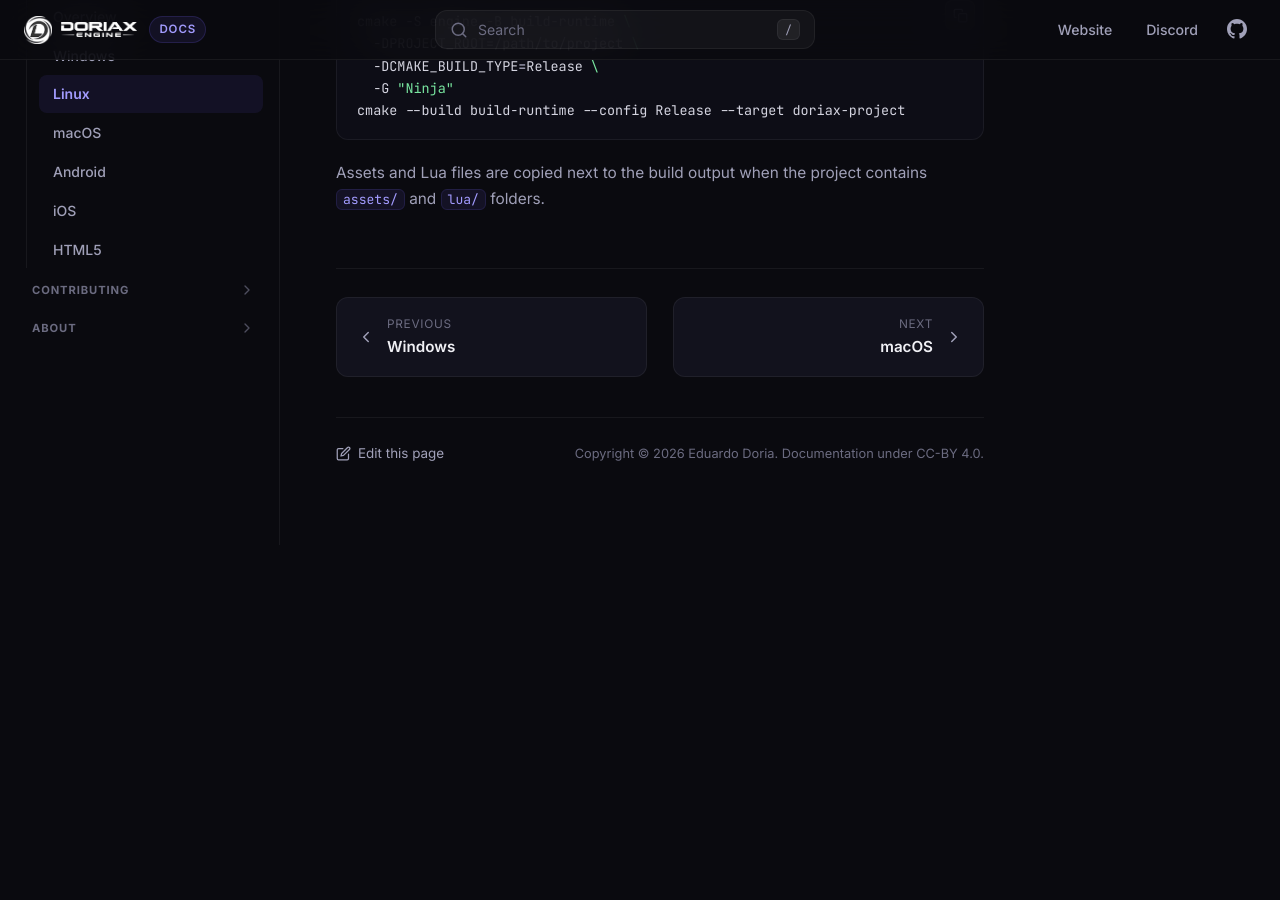
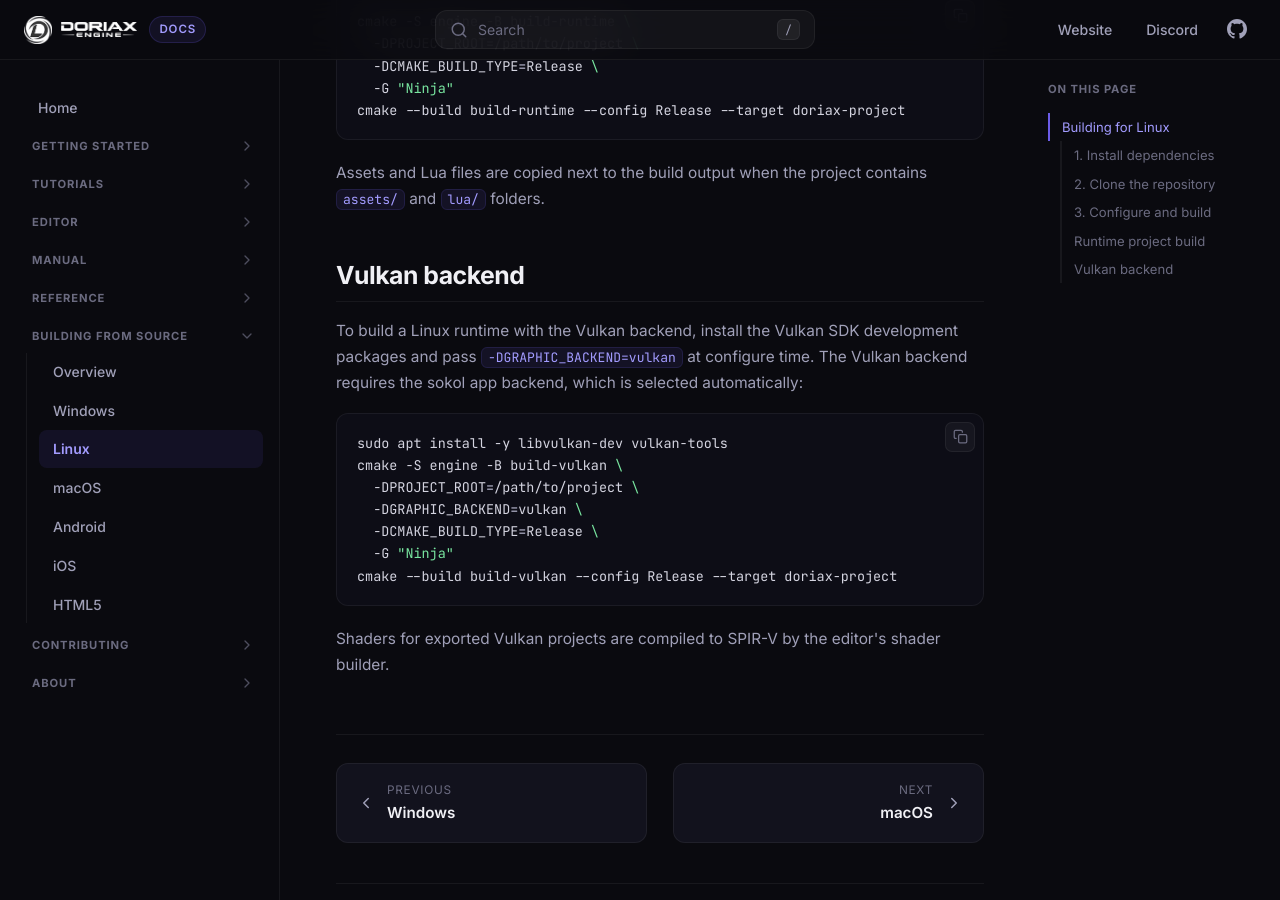
Before and after one commit to doriaxengine/doriax-docs, an MkDocs documentation site: the page built from docs/building/linux.md, in a window 1280 px wide and 900 px high, scrolled down 1572 px. Built offline with MkDocs 1.6.1, drawn with Linux system fonts in a browser that asks for light colours; before the commit the page ends 2117 px from its top, so only the background shows below that.

Commit message:
Added Vulkan support

````diff
--- a/docs/building/linux.md
+++ b/docs/building/linux.md
@@ -59,3 +59,22 @@ cmake --build build-runtime --config Release --target doriax-project
 
 Assets and Lua files are copied next to the build output when the project contains
 `assets/` and `lua/` folders.
+
+## Vulkan backend
+
+To build a Linux runtime with the Vulkan backend, install the Vulkan SDK development
+packages and pass `-DGRAPHIC_BACKEND=vulkan` at configure time. The Vulkan backend
+requires the sokol app backend, which is selected automatically:
+
+```bash
+sudo apt install -y libvulkan-dev vulkan-tools
+cmake -S engine -B build-vulkan \
+  -DPROJECT_ROOT=/path/to/project \
+  -DGRAPHIC_BACKEND=vulkan \
+  -DCMAKE_BUILD_TYPE=Release \
+  -G "Ninja"
+cmake --build build-vulkan --config Release --target doriax-project
+```
+
+Shaders for exported Vulkan projects are compiled to SPIR-V by the editor's shader
+builder.
--- a/docs/editor/export.md
+++ b/docs/editor/export.md
@@ -71,6 +71,7 @@ backends:
 | Metal / MSL | iOS, macOS |
 | Direct3D 11 / HLSL | Windows |
 | WebGL / GLSL ES | HTML5 / Emscripten |
+| Vulkan / SPIR-V | Windows, Linux |
 
 If shader compilation fails, the Output panel reports the shader name, stage, backend,
 and the compiler error. Fix the shader source and re-export.
````
Also changed, not shown: docs/building/android.md (+1 -1 lines), docs/building/windows.md (+18 -0 lines), docs/reference/build-options.md (+1 -0 lines), docs/reference/classes/engine.md (+1 -0 lines).
